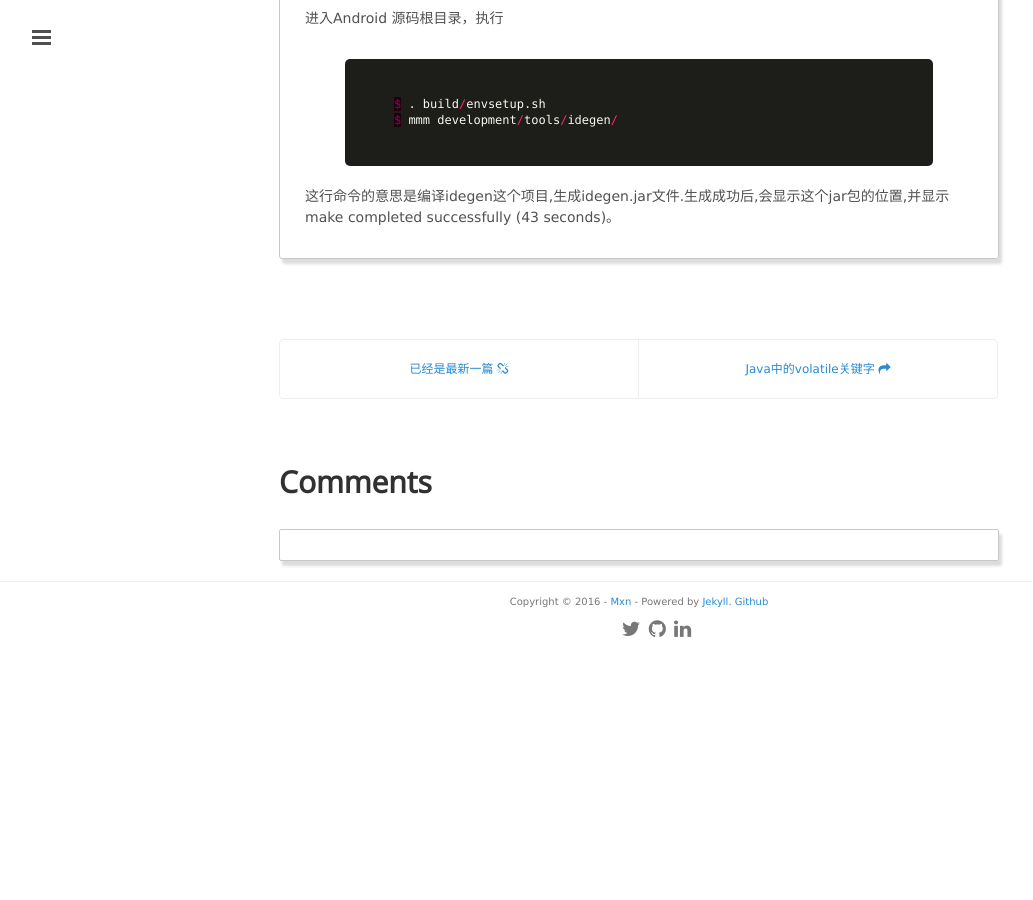
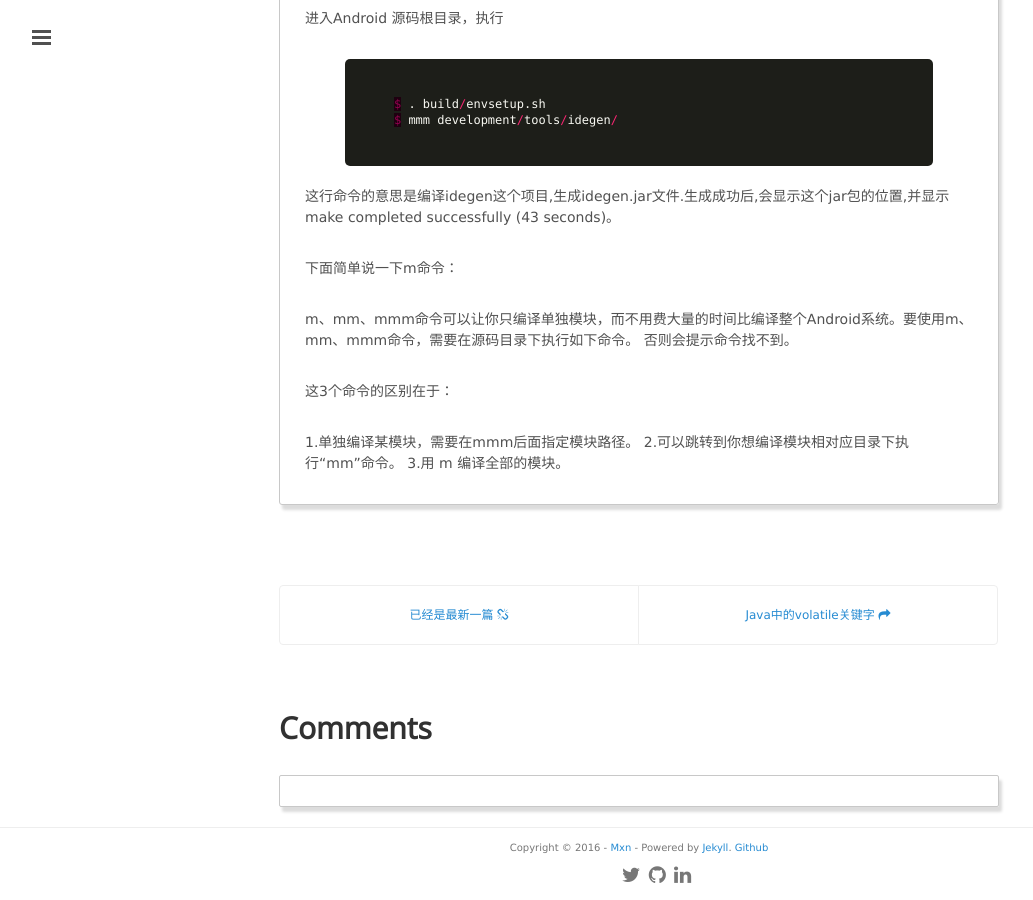
Before and after one commit to mxn21/mxn21.github.io, a Jekyll site: the page built from _posts/2016-4-15-下载编译android源码笔记.md, in a window 1280 px wide and 900 px high, scrolled down 2016 px. Shown: the whole window, without its empty margins (1-1034 px from the left). Built offline with Jekyll 4.4.1, drawn with Linux system fonts in a browser that asks for light colours; Markdown is read by kramdown in place of the engine named in the settings; comment, search, counter and statistics services are not loaded; before the commit the page ends 2670 px from its top, so only the background shows below that.

Commit message:
23432432

```diff
--- a/_posts/2016-4-15-下载编译android源码笔记.md
+++ b/_posts/2016-4-15-下载编译android源码笔记.md
@@ -69,3 +69,14 @@
     {% endhighlight %}
 
 这行命令的意思是编译idegen这个项目,生成idegen.jar文件.生成成功后,会显示这个jar包的位置,并显示make completed successfully (43 seconds)。
+
+下面简单说一下m命令：
+
+m、mm、mmm命令可以让你只编译单独模块，而不用费大量的时间比编译整个Android系统。要使用m、mm、mmm命令，需要在源码目录下执行如下命令。
+否则会提示命令找不到。
+
+这3个命令的区别在于：
+
+1.单独编译某模块，需要在mmm后面指定模块路径。
+2.可以跳转到你想编译模块相对应目录下执行“mm”命令。
+3.用 m 编译全部的模块。
```
